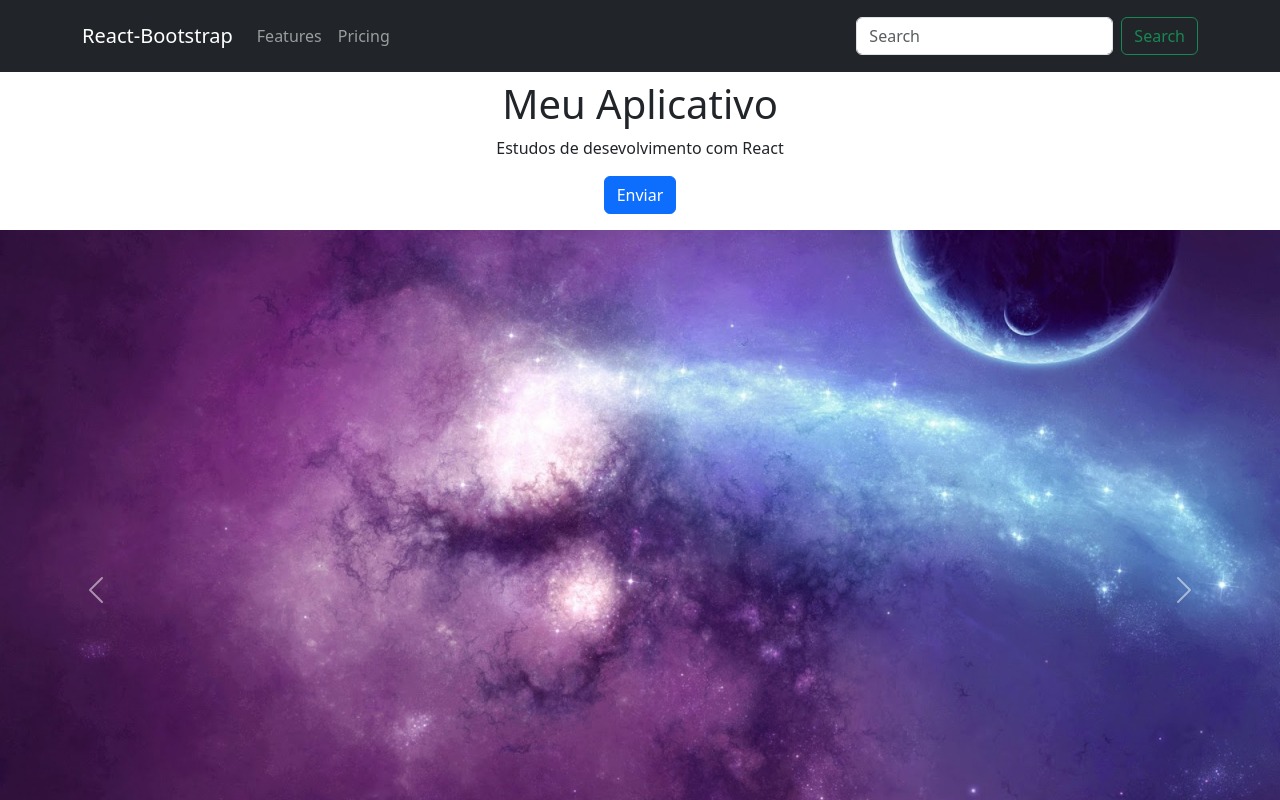
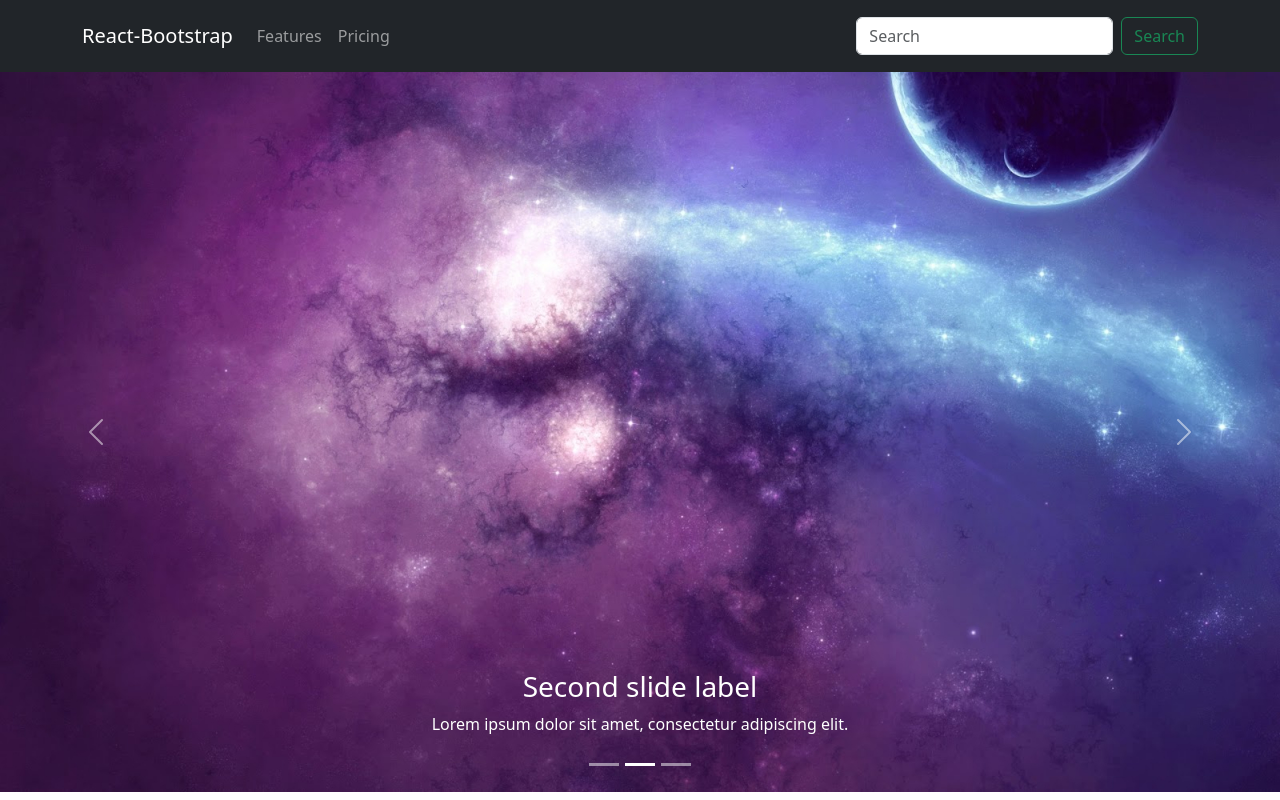
Before and after one commit to markindessanti/iniciando-react-bootstrap, a React (Create React App) app: page / in a window 1280 px wide. Shown: the top 800 px of the page. Built offline with nearby package versions, Linux system fonts and the light colour scheme; no server answers.

Commit message:
Reordenação elementos da página para publicação

```diff
--- a/src/App.js
+++ b/src/App.js
@@ -11,16 +11,17 @@ function App() {
 			<header className="App-header">
 				<NavBar />
 			</header>
+
+			<Container fluid className='px-0 mb-3'>
+				<Carousel />
+			</Container>
+
 			<Container className='text-center mt-2 mb-3'>
 				<h1>
 					Meu Aplicativo
 				</h1>
 				<p>Estudos de desevolvimento com React</p>
 				<Button variant='primary'>Enviar</Button>
-			</Container>
-
-			<Container fluid className='px-0 mb-3'>
-				<Carousel />
 			</Container>
 
 			<Container fluid={"sm"}>
@@ -36,6 +37,7 @@ function App() {
 					<CardsDigimons />
 				</Row>
 			</Container>
+
 			<PageFooter />
 		</div>
 	);
```
